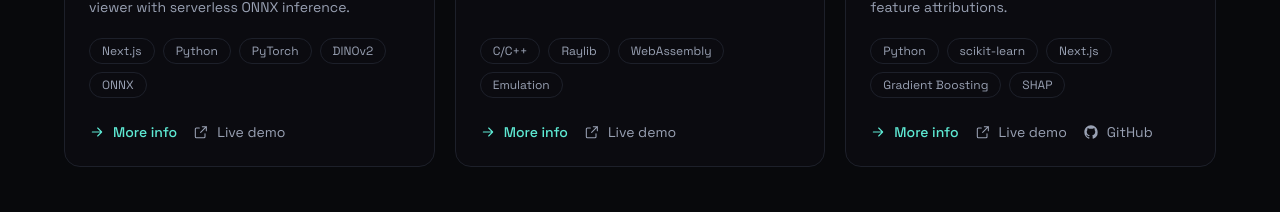
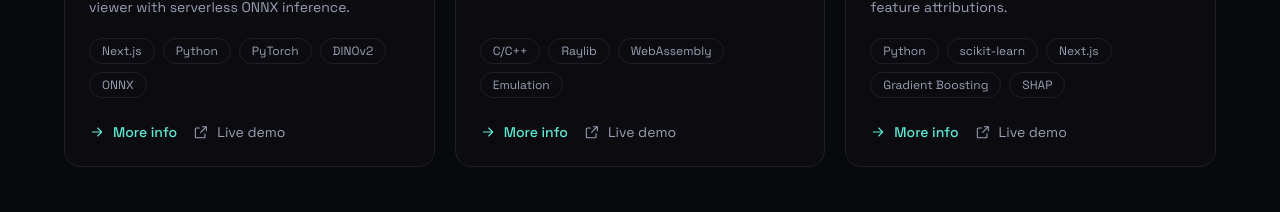
Before and after one commit to M4tyu633/portfolio, a Next.js app: page / in a window 1280 px wide. Shown: the part 4960-5172 px from the top of the page. Built offline with nearby package versions, Linux system fonts and the light colour scheme.

Commit message:
Remove GitHub button from Heart Disease Prediction card

```diff
--- a/src/content/data.ts
+++ b/src/content/data.ts
@@ -538,7 +538,6 @@ export const projects: Project[] = [
     tags: ["Python", "scikit-learn", "Next.js", "Gradient Boosting", "SHAP"],
     links: {
       demo: "https://heart-disease-prediction-matthew.vercel.app",
-      repo: "https://github.com/M4tyu633/heart-disease-prediction",
     },
     caseStudy: {
       intro:
```
Also changed, not shown: public/images/verify-live-portfolio.png (added), public/images/verify-live-timeline.png (added).
